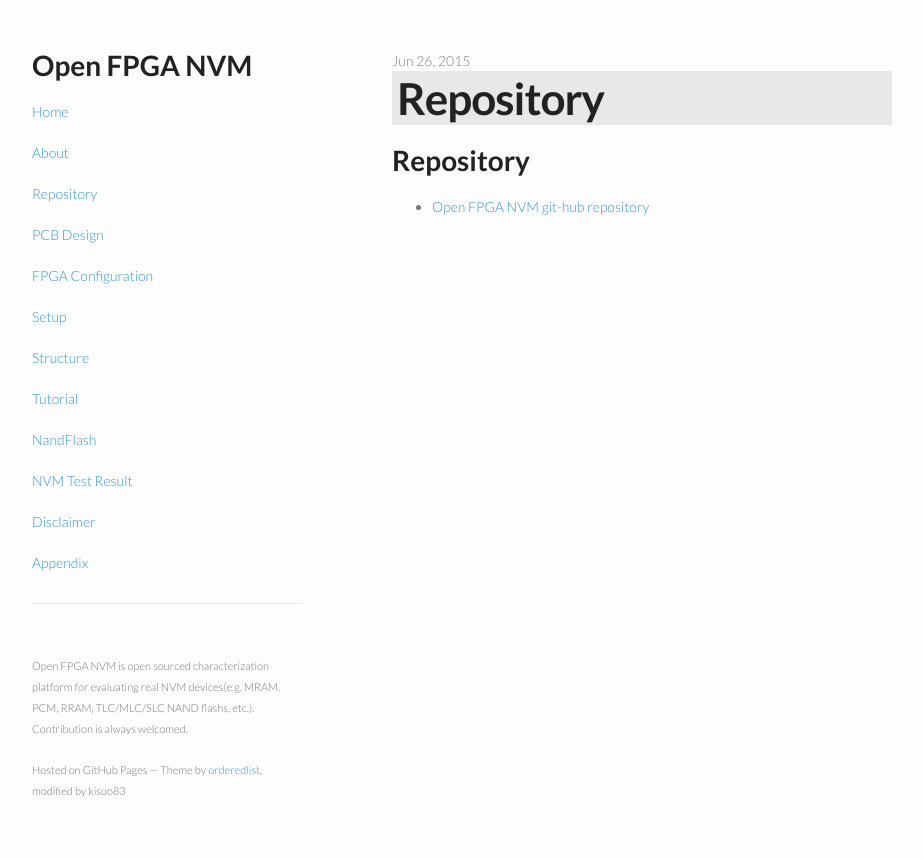
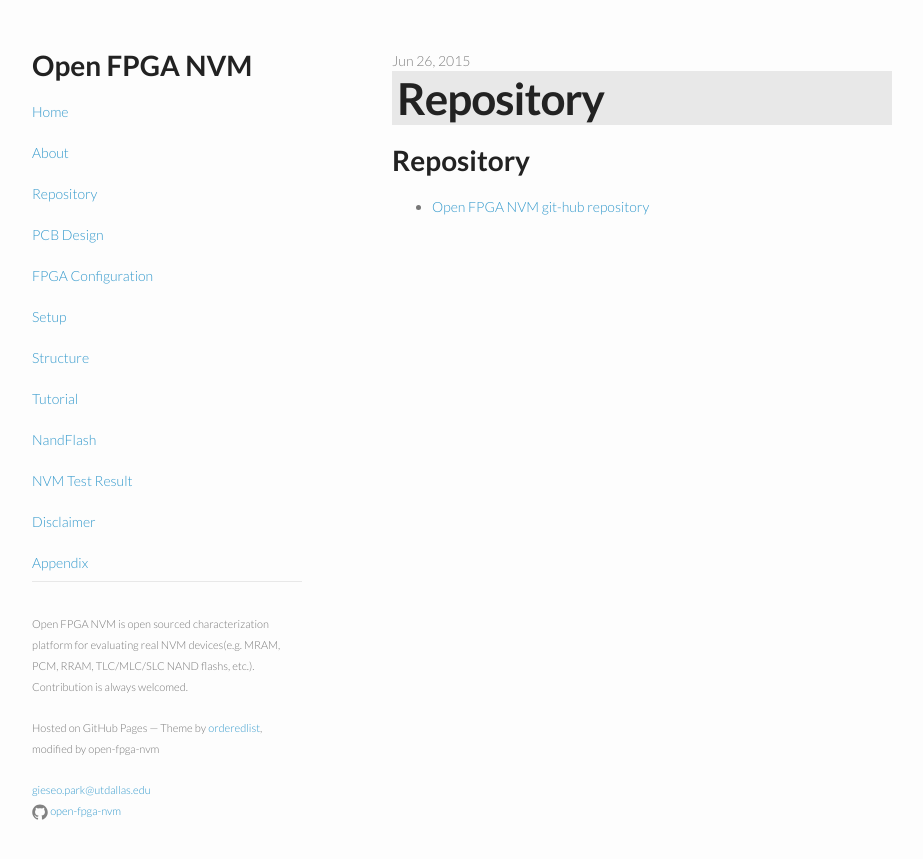
Before and after one commit to open-fpga-nvm/open-fpga-nvm.github.io, a Jekyll site: the page built from 020-Source.md, in a window 1280 px wide. Shown: the top 859 px of the page, without its empty margins (178-1101 px from the left). Built offline with Jekyll 4.4.1, drawn with Linux system fonts in a browser that asks for light colours.

Commit message:
Fixed repository link, Minor update

```diff
--- a/020-Source.md
+++ b/020-Source.md
@@ -7,4 +7,4 @@
 ---
 
 # Repository
-* [Open FPGA NVM git-hub repository](open-fpga-nvm-src)
+* [Open FPGA NVM git-hub repository](https://github.com/open-fpga-nvm)
--- a/_includes/footer.html
+++ b/_includes/footer.html
@@ -1,14 +1,44 @@
 <footer class="site-footer">
+
+<p class="text"><small>{{ site.description }}</small></p>
+
+<p class="text"><small>Hosted on GitHub Pages &mdash; Theme by <a href="https://github.com/orderedlist">orderedlist</a>, modified by open-fpga-nvm</small></p>
+
+<p style="margin-bottom:0"><small>
+    <a href="mailto:{{ site.email }}">{{ site.email }}</a>
+</small></p>
+
 {% if site.github_username %}
-<p><small></small></p>
+<p style="margin-bottom:0"><small>
+
+            <a href="https://github.com/{{ site.github_username }}">
+              <span class="icon  icon--github">
+                <svg viewBox="0 0 16 16">
+                  <path fill="#828282" d="M7.999,0.431c-4.285,0-7.76,3.474-7.76,7.761 c0,3.428,2.223,6.337,5.307,7.363c0.388,0.071,0.53-0.168,0.53-0.374c0-0.184-0.007-0.672-0.01-1.32 c-2.159,0.469-2.614-1.04-2.614-1.04c-0.353-0.896-0.862-1.135-0.862-1.135c-0.705-0.481,0.053-0.472,0.053-0.472 c0.779,0.055,1.189,0.8,1.189,0.8c0.692,1.186,1.816,0.843,2.258,0.645c0.071-0.502,0.271-0.843,0.493-1.037 C4.86,11.425,3.049,10.76,3.049,7.786c0-0.847,0.302-1.54,0.799-2.082C3.768,5.507,3.501,4.718,3.924,3.65 c0,0,0.652-0.209,2.134,0.796C6.677,4.273,7.34,4.187,8,4.184c0.659,0.003,1.323,0.089,1.943,0.261 c1.482-1.004,2.132-0.796,2.132-0.796c0.423,1.068,0.157,1.857,0.077,2.054c0.497,0.542,0.798,1.235,0.798,2.082 c0,2.981-1.814,3.637-3.543,3.829c0.279,0.24,0.527,0.713,0.527,1.437c0,1.037-0.01,1.874-0.01,2.129 c0,0.208,0.14,0.449,0.534,0.373c3.081-1.028,5.302-3.935,5.302-7.362C15.76,3.906,12.285,0.431,7.999,0.431z"/>
+                </svg>
+              </span>
+
+              <span class="username">{{ site.github_username }}</span>
+            </a>
+
+</small></p>
 {% endif %}
 
 {% if site.twitter_username %}
-<p><small></small></p>
+<p style="margin-bottom:0"><small>
+
+            <a href="https://twitter.com/{{ site.twitter_username }}">
+              <span class="icon  icon--twitter">
+                <svg viewBox="0 0 16 16">
+                  <path fill="#828282" d="M15.969,3.058c-0.586,0.26-1.217,0.436-1.878,0.515c0.675-0.405,1.194-1.045,1.438-1.809
+                  c-0.632,0.375-1.332,0.647-2.076,0.793c-0.596-0.636-1.446-1.033-2.387-1.033c-1.806,0-3.27,1.464-3.27,3.27 c0,0.256,0.029,0.506,0.085,0.745C5.163,5.404,2.753,4.102,1.14,2.124C0.859,2.607,0.698,3.168,0.698,3.767 c0,1.134,0.577,2.135,1.455,2.722C1.616,6.472,1.112,6.325,0.671,6.08c0,0.014,0,0.027,0,0.041c0,1.584,1.127,2.906,2.623,3.206 C3.02,9.402,2.731,9.442,2.433,9.442c-0.211,0-0.416-0.021-0.615-0.059c0.416,1.299,1.624,2.245,3.055,2.271 c-1.119,0.877-2.529,1.4-4.061,1.4c-0.264,0-0.524-0.015-0.78-0.046c1.447,0.928,3.166,1.469,5.013,1.469 c6.015,0,9.304-4.983,9.304-9.304c0-0.142-0.003-0.283-0.009-0.423C14.976,4.29,15.531,3.714,15.969,3.058z"/>
+                </svg>
+              </span>
+
+              <span class="username">{{ site.twitter_username }}</span>
+            </a>
+
+</small></p>
 {% endif %}
-
-<p><small>{{ site.description }}</small></p>
-
-<p><small>Hosted on GitHub Pages &mdash; Theme by <a href="https://github.com/orderedlist">orderedlist</a>, modified by kisuo83</small></p>
 </footer>
 <script src="{{ "/javascripts/scale.fix.js" | prepend: site.baseurl }}"></script>
```
